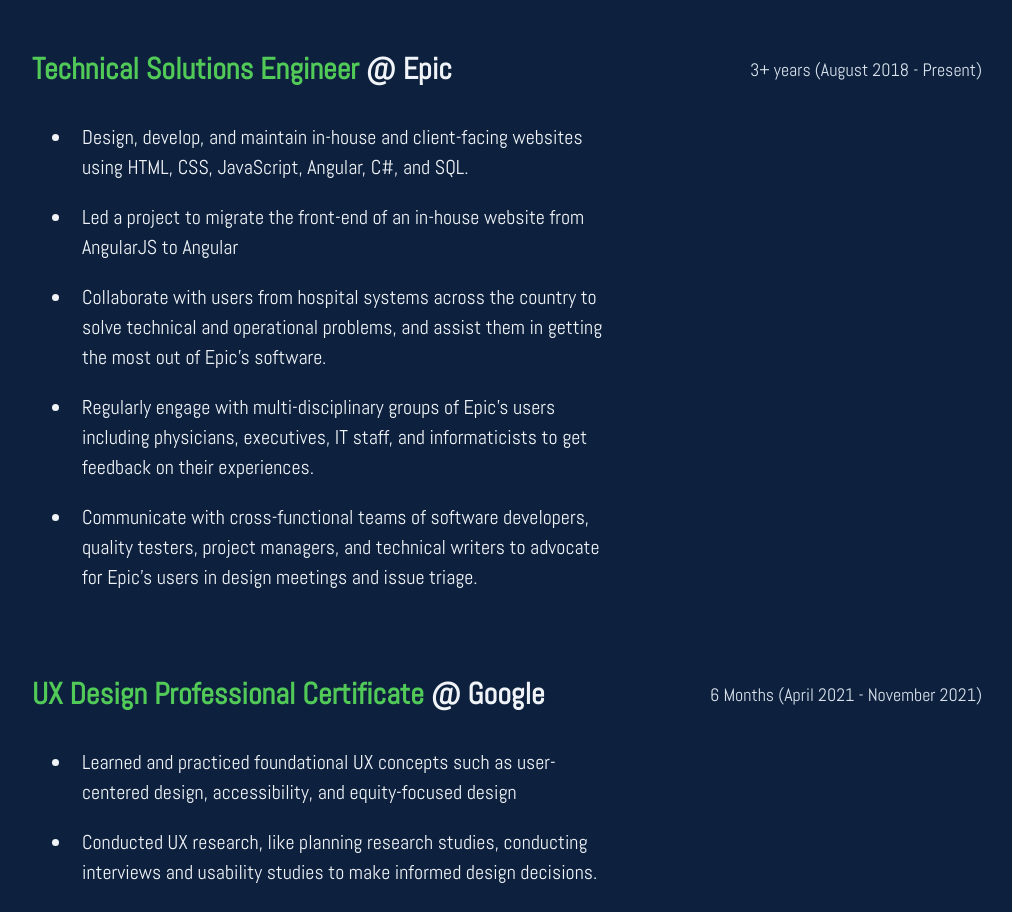
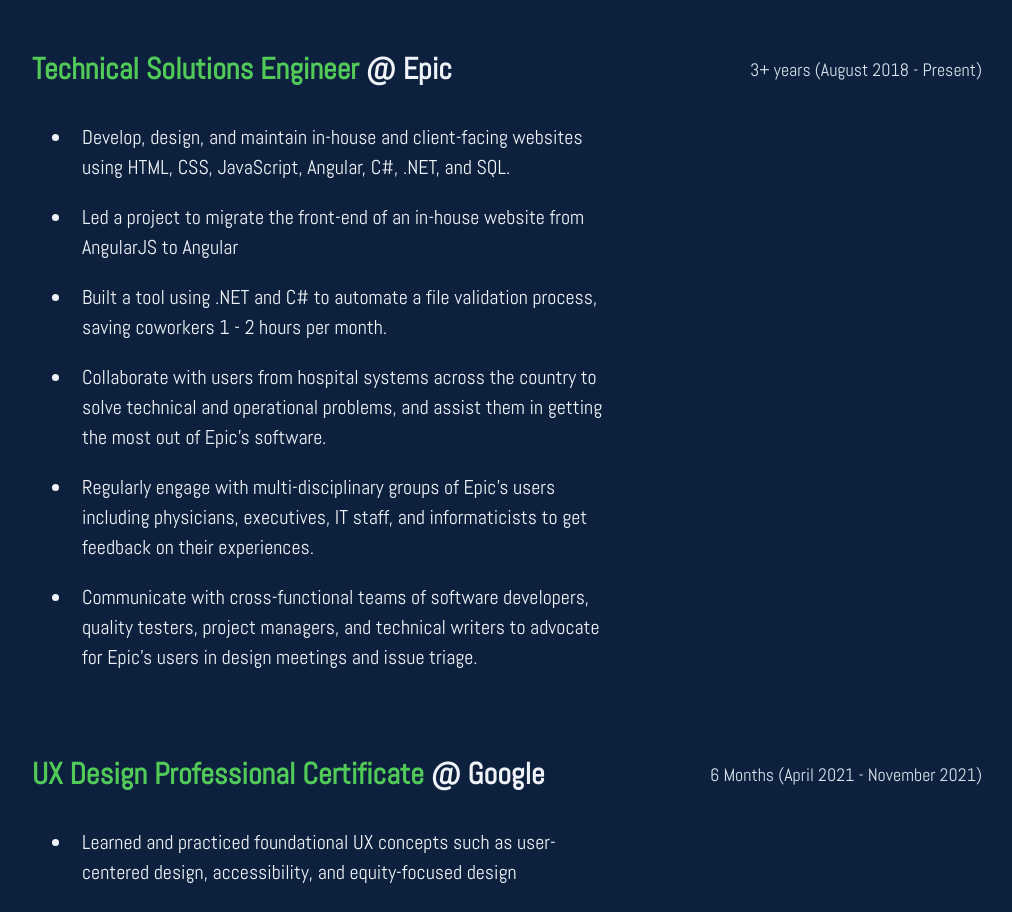
Before and after one commit to jack-parrish/portfolio, a website: page index.html in a window 1280 px wide. Shown: the part 4445-5357 px from the top of the page, without its empty margins (133-1145 px from the left). Drawn offline with nearby package versions, Linux system fonts and the light colour scheme; files that its build step writes are made by us from their sources; a web font is replaced by a local one.

Commit message:
update epic work desc

```diff
--- a/index.html
+++ b/index.html
@@ -144,8 +144,9 @@
                     </h3>
                     <p class="duration">3+ years (August 2018 - Present)</p>
                     <ul>
-                        <li>Design, develop, and maintain in-house and client-facing websites using HTML, CSS, JavaScript, Angular, C#, and SQL.</li>
+                        <li>Develop, design, and maintain in-house and client-facing websites using HTML, CSS, JavaScript, Angular, C#, .NET, and SQL.</li>
                         <li>Led a project to migrate the front-end of an in-house website from AngularJS to Angular</li>
+                        <li>Built a tool using .NET and C# to automate a file validation process, saving coworkers 1 - 2 hours per month.</li>
                         <li>Collaborate with users from hospital systems across the country to solve technical and operational problems, and assist them in getting the most out of Epic's software.</li>
                         <li>Regularly engage with multi-disciplinary groups of Epic's users including physicians, executives, IT staff, and informaticists to get feedback on their experiences.</li>
                         <li>Communicate with cross-functional teams of software developers, quality testers, project managers, and technical writers to advocate for Epic's users in design meetings and issue triage.</li>
```
